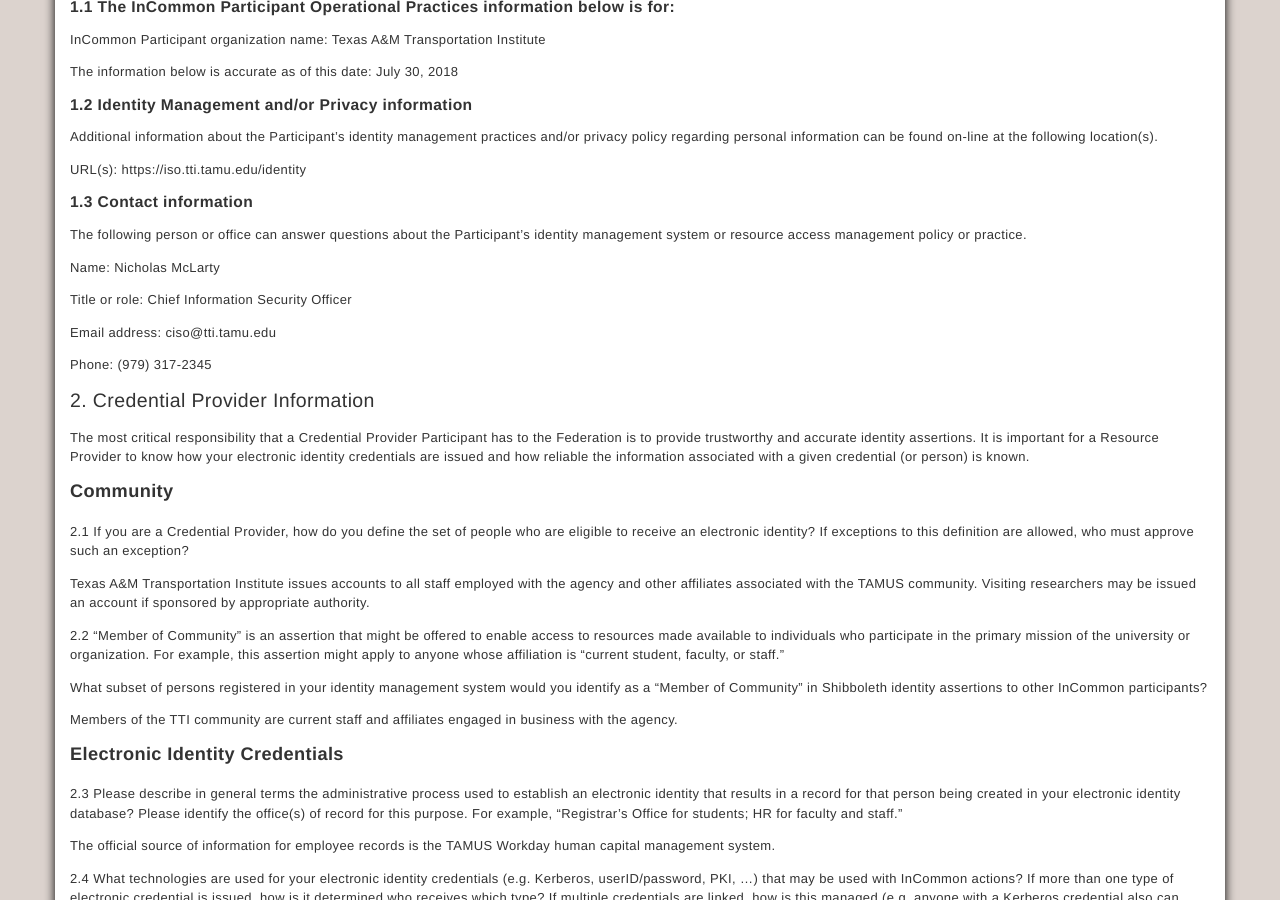
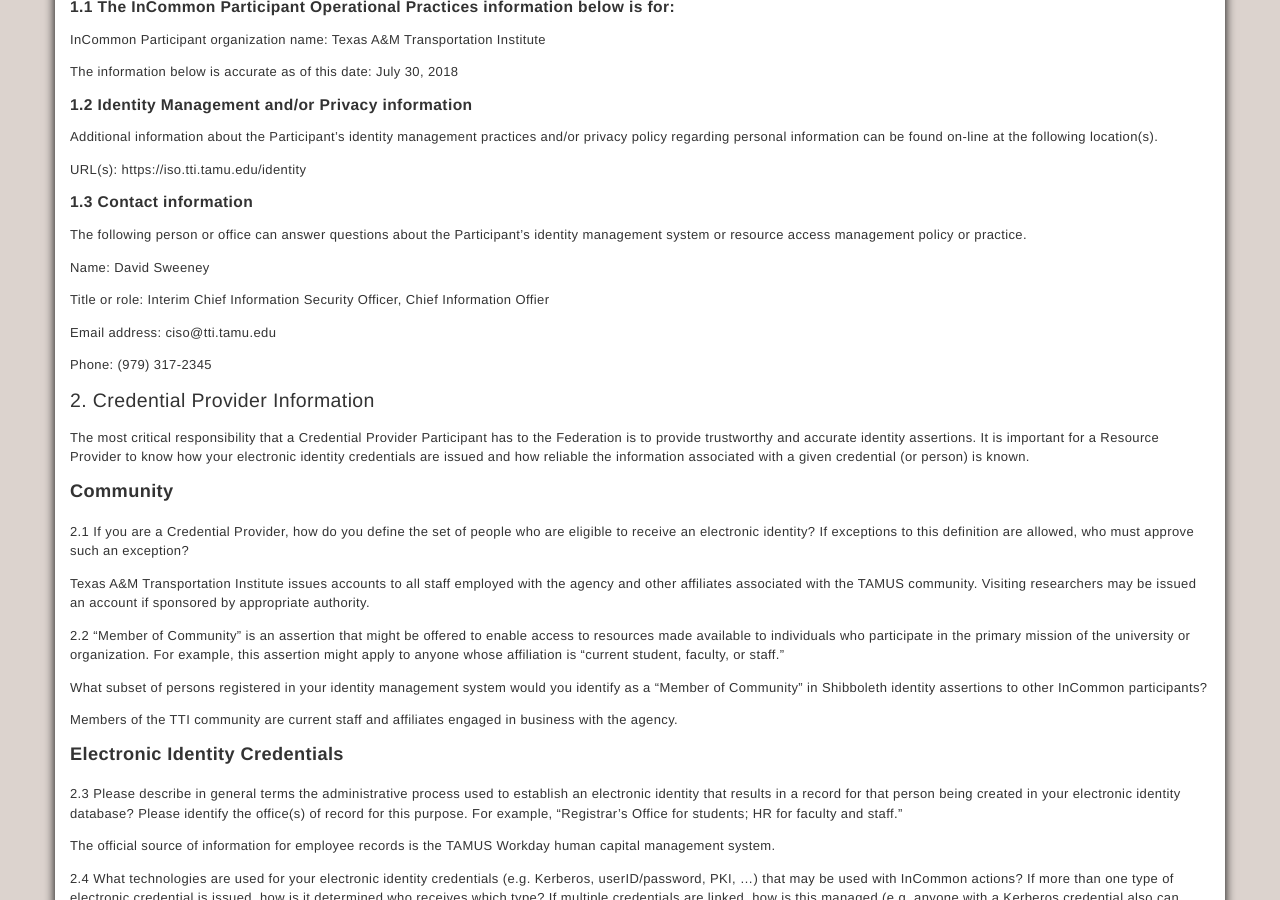
Before and after one commit to ttitamu/iso.tti.tamu.edu, a Jekyll site: the page built from incommon-pop.md, in a window 1280 px wide and 900 px high, scrolled down 639 px. Built offline with Jekyll 4.4.1, drawn with Linux system fonts in a browser that asks for light colours; some web fonts are replaced.

Commit message:
Adds David to the InCommon page.

```diff
--- a/incommon-pop.md
+++ b/incommon-pop.md
@@ -31,9 +31,9 @@
 
 The following person or office can answer questions about the Participant’s identity management system or resource access management policy or practice.
 
-Name: Nicholas McLarty
+Name: David Sweeney
 
-Title or role: Chief Information Security Officer
+Title or role: Interim Chief Information Security Officer, Chief Information Offier
 
 Email address: ciso@tti.tamu.edu
 
```
